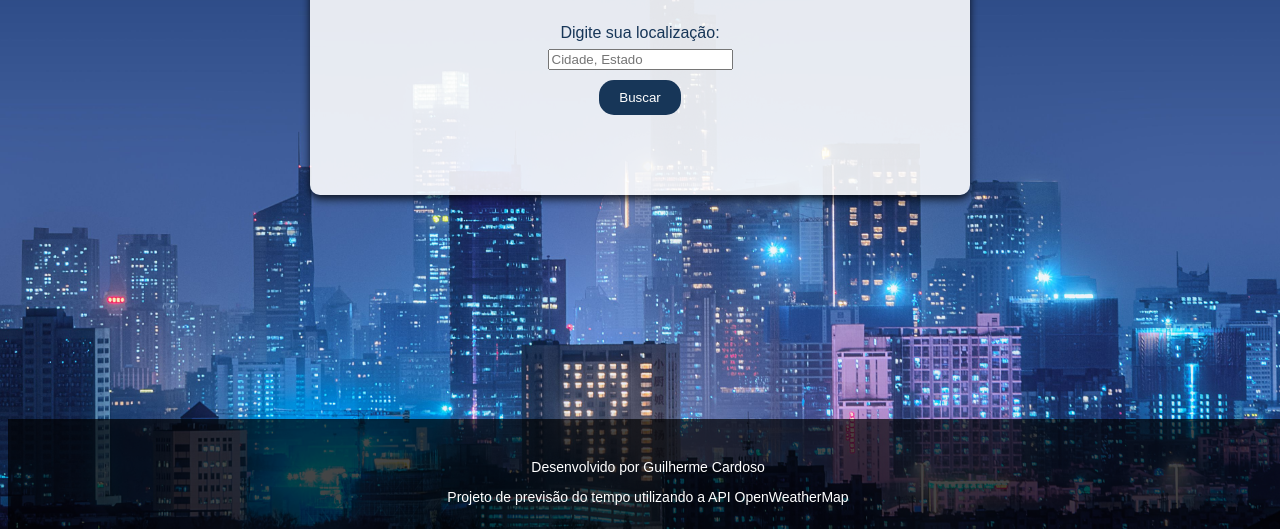
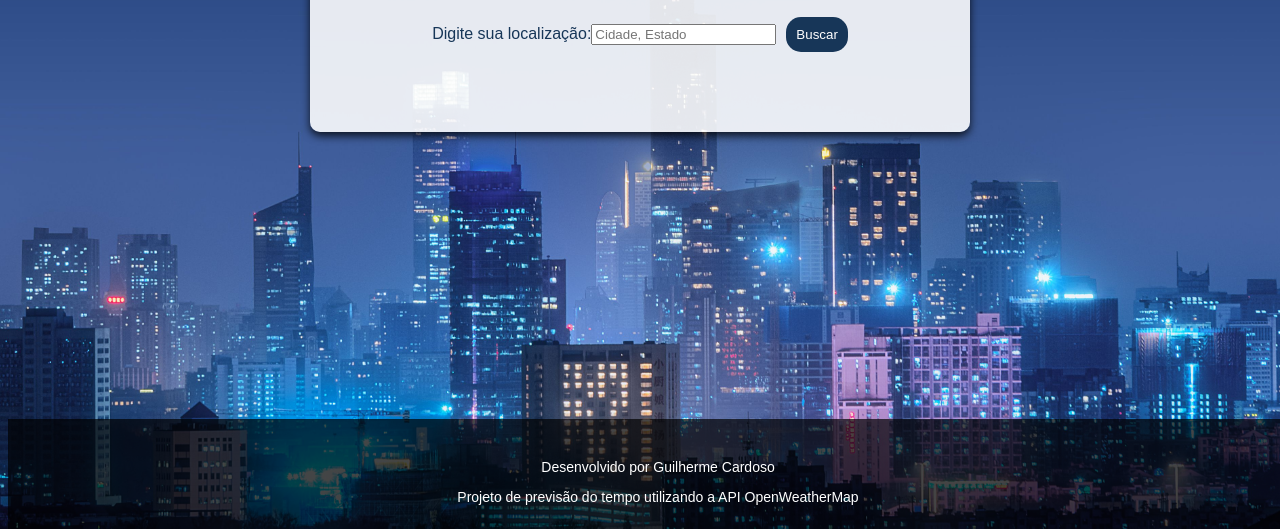
Before and after one commit to Guisc89/Projeto-Previs-o-do-tempo, a plain HTML site: page index.html in a window 1280 px wide. Shown: the part 271-800 px from the top of the page. Drawn offline with Linux system fonts and the light colour scheme.

Commit message:
atualização do Js

```diff
--- a/script.js
+++ b/script.js
@@ -36,10 +36,9 @@ function showWeather(data) {
 
     weatherInfo.innerHTML = `
         <h3>Clima em ${data.name}</h3>
+        <p><strong>Condição:</strong> ${data.weather[0].description}</p>
         <p><strong>Temperatura:</strong> ${data.main.temp}°C</p>
-        <p><strong>Sensação térmica:</strong> ${data.main.feels_like}°C</p>
-        <p><strong>Condição:</strong> ${data.weather[0].description}</p>
-        <p><strong>Umidade:</strong> ${data.main.humidity}%</p>
+
     `;
 
     // Remove resultados anteriores e insere o novo
--- a/style.css
+++ b/style.css
@@ -33,13 +33,15 @@
     margin-top: 20px;
     line-height: 2;
     display: flex;
-    flex-direction: column;
+    flex-direction: row;
+    justify-content: center;
+    animation-duration: initial;
     align-items: center;
 }
 
 #search-button {
-    margin-top: 10px;
-    padding: 10px 20px;
+    margin-left: 10px;
+    padding: 10px;
     background-color: rgb(23, 54, 88);
     color: white;
     border: none;
@@ -53,11 +55,14 @@
 .footer {
     position: fixed;
     bottom: 0;
+    display: flex;
+    justify-content: center;
+    align-items: center;
     width: 100%;
     background-color: rgba(0, 0, 0, 0.7); /* Fundo preto com transparência */
     color: rgb(255, 255, 255);
     text-align: center;
-    padding: 10px 0;
+    padding: 10px;
     font-family: Arial, sans-serif;
     font-size: 14px;
 }
```
